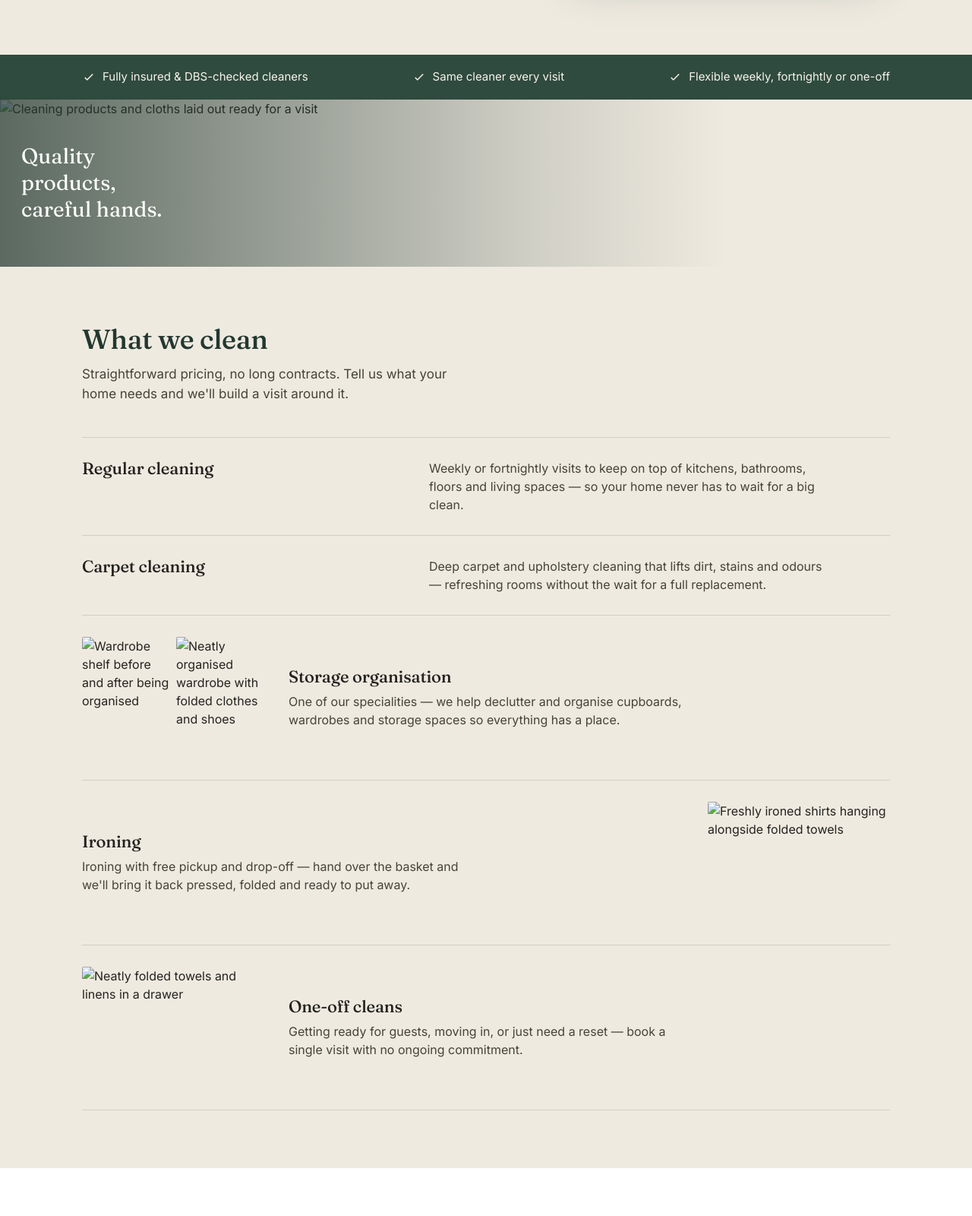
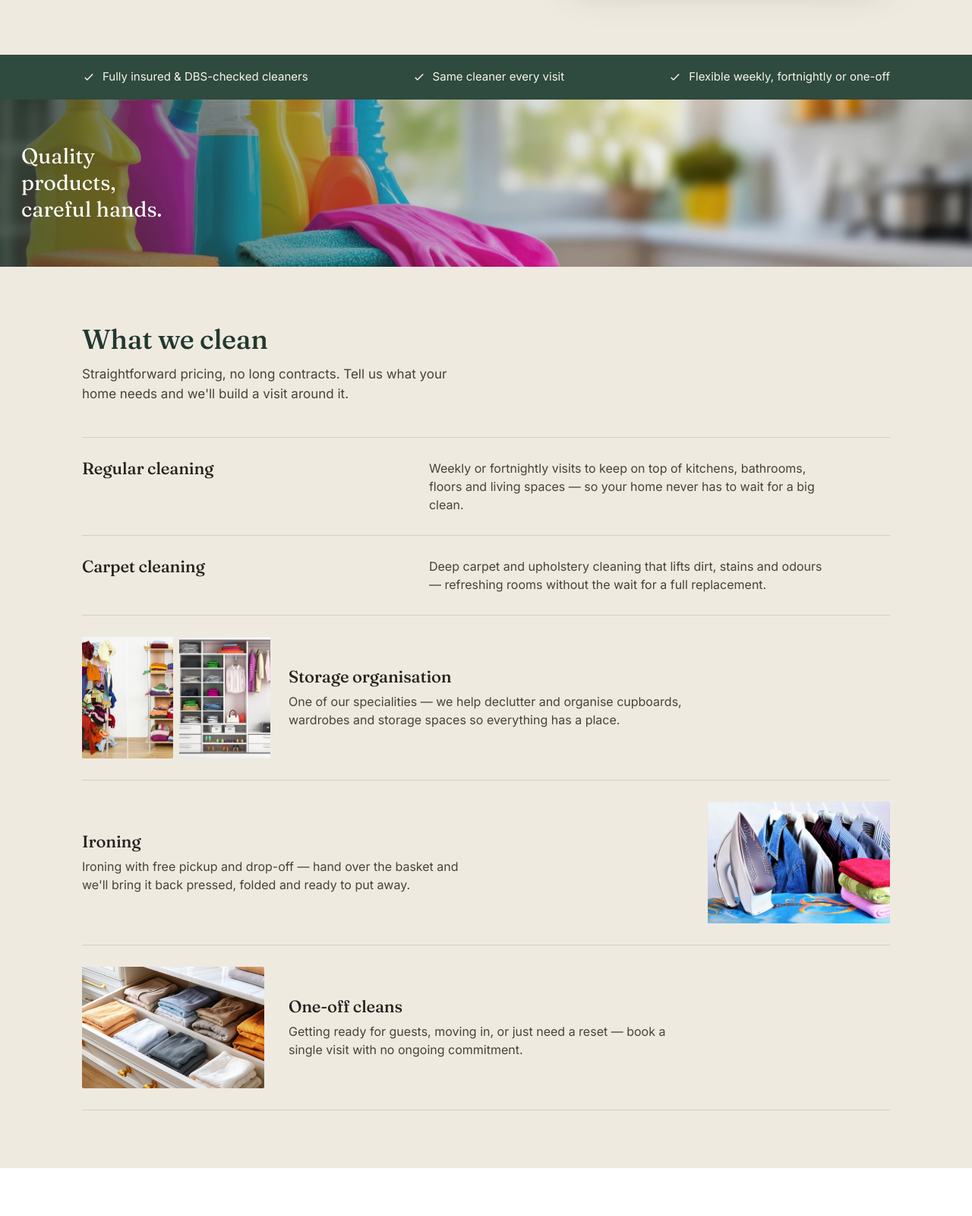
Before and after one commit to mybeautifulhomesuk-art/Mybeautifulhomes.co.uk, a plain HTML site: page index.html in a window 1280 px wide. Shown: the part 560-2160 px from the top of the page at 76% size. Drawn offline with Linux system fonts and the light colour scheme.

Commit message:
Fixed image url

```diff
--- a/index.html
+++ b/index.html
@@ -481,7 +481,7 @@
       </div>
     </div>
     <div class="hero-art">
-      <img class="hero-photo" src="Image/hero-mop.jpg" alt="Cleaner mopping a bright living room floor">
+      <img class="hero-photo" src="Images/hero-mop.jpg" alt="Cleaner mopping a bright living room floor">
     </div>
   </div>
 </section>
@@ -504,7 +504,7 @@
 </div>
 
 <div class="photo-banner">
-  <img src="Image/banner-products.jpg" alt="Cleaning products and cloths laid out ready for a visit">
+  <img src="Images/banner-products.jpg" alt="Cleaning products and cloths laid out ready for a visit">
   <div class="photo-banner-caption"><span>Quality products, careful hands.</span></div>
 </div>
 
@@ -525,8 +525,8 @@
       </div>
       <div class="service-row has-image">
         <div class="service-media two-up">
-          <img src="Image/storage-before-after.jpg" alt="Wardrobe shelf before and after being organised">
-          <img src="Image/storage-organised.jpg" alt="Neatly organised wardrobe with folded clothes and shoes">
+          <img src="Images/storage-before-after.jpg" alt="Wardrobe shelf before and after being organised">
+          <img src="Images/storage-organised.jpg" alt="Neatly organised wardrobe with folded clothes and shoes">
         </div>
         <div class="service-copy">
           <h3>Storage organisation</h3>
@@ -535,7 +535,7 @@
       </div>
       <div class="service-row has-image reverse">
         <div class="service-media">
-          <img src="Image/ironing-service.jpg" alt="Freshly ironed shirts hanging alongside folded towels">
+          <img src="Images/ironing-service.jpg" alt="Freshly ironed shirts hanging alongside folded towels">
         </div>
         <div class="service-copy">
           <h3>Ironing</h3>
@@ -544,7 +544,7 @@
       </div>
       <div class="service-row has-image">
         <div class="service-media">
-          <img src="Image/oneoff-clean.jpg" alt="Neatly folded towels and linens in a drawer">
+          <img src="Images/oneoff-clean.jpg" alt="Neatly folded towels and linens in a drawer">
         </div>
         <div class="service-copy">
           <h3>One-off cleans</h3>
@@ -587,7 +587,7 @@
     </div>
     <div class="quote-card">
       <div class="quote-avatar">
-        <img src="Image/illustration-cleaner.jpg" alt="">
+        <img src="Images/illustration-cleaner.jpg" alt="">
       </div>
       <p>"We wanted cleaning to feel personal — like a neighbour helping out, not a faceless service. That's still how we run every visit."</p>
       <cite>My Beautiful Homes</cite>
```
